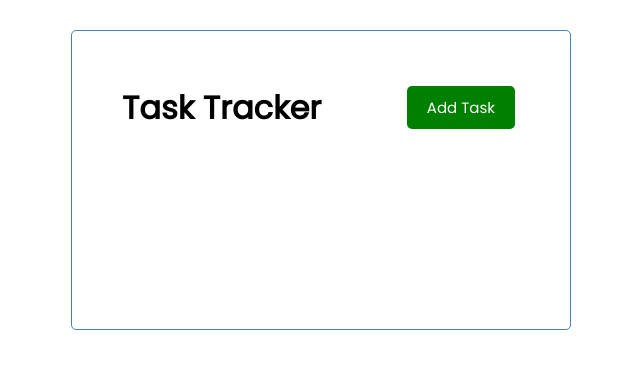
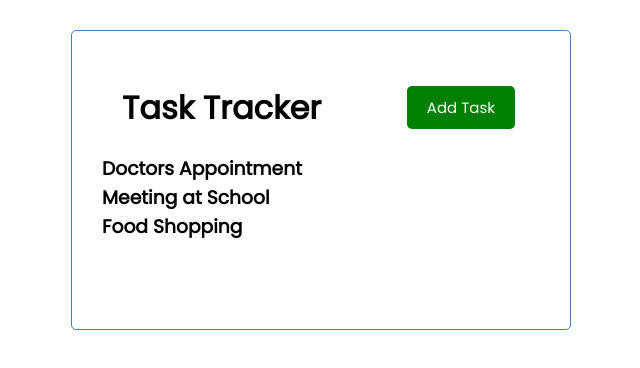
Before and after one commit to quackness/vue-task-creator, a Vue app: page / in a window 1280 px wide. Shown: the top 368 px of the page, without its empty margins (319-959 px from the left). Built offline with nearby package versions, Linux system fonts and the light colour scheme.

Commit message:
loop with v-for and add unique key prop, just like in react

```diff
--- a/src/components/Tasks.vue
+++ b/src/components/Tasks.vue
@@ -1,7 +1,8 @@
 <template>
+  <div :key="task.id" v-for="task in tasks">
+    <h3>{{task.text}}</h3>
 
-
-
+  </div>
 </template>
 
 <script>
@@ -10,6 +11,5 @@ export default {
    props: {
     tasks: Array
   },
-
 }
 </script>
```
